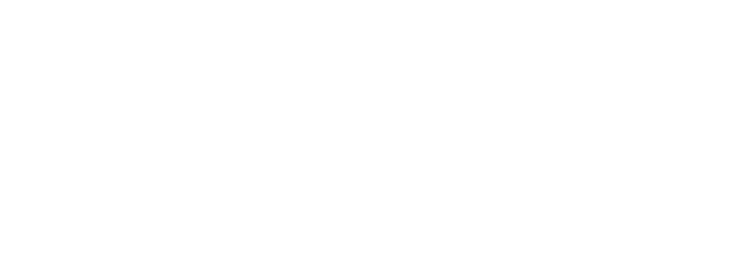
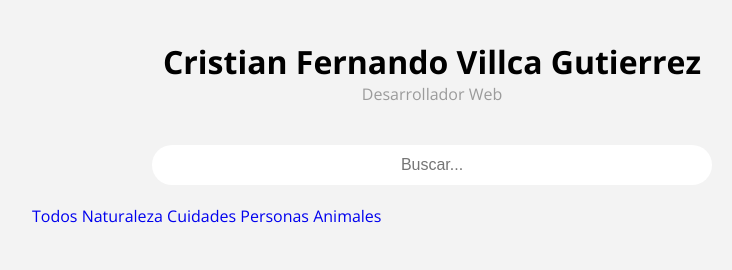
Before and after one commit to crisdux/portafolio2019, a plain HTML site: page index.html in a window 1280 px wide. Shown: the whole page, without its empty margins (208-940 px from the left). Drawn offline with nearby package versions, Linux system fonts and the light colour scheme.

Commit message:
estilos del header

```diff
--- a/estilos.css
+++ b/estilos_generales.css
@@ -8,3 +8,13 @@ body{
     background: #f3f3f3;
     font-family: 'Open Sans', sans-serif;
 }
+
+a{
+    text-decoration: none;
+}
+
+.contenedor{
+    width:90%;
+    max-width: 800px;
+    margin:auto;
+}
--- /dev/null
+++ b/estilos_header.css
@@ -0,0 +1,31 @@
+header{
+    padding: 40px 0;
+}
+
+header .logo{
+    text-align: center;
+    margin-bottom: 40px;
+}
+
+header .logo p{
+    color:#9b9b9b
+}
+
+header form{
+    width: 100%;
+    display: flex;
+    justify-content: center;
+    margin-bottom: 20px;
+}
+
+header .barra-busqueda{
+    width: 70%;
+    height: 40px;
+    line-height: 40px;
+    background: #fff;
+    padding:  0 20px;
+    border-radius: 100px;
+    border: none;
+    text-align: center;
+    font-size: 16px;
+}
--- a/index.html
+++ b/index.html
@@ -4,10 +4,34 @@
     <meta charset="UTF-8">
     <meta name="viewport" content="width=device-width, initial-scale=1.0">
     <meta http-equiv="X-UA-Compatible" content="ie=edge">
+    <link rel="stylesheet" href="estilos_generales.css">
+    <link rel="stylesheet" href="estilos_header.css">
     <link href="https://fonts.googleapis.com/css?family=Open+Sans:400,700&display=swap" rel="stylesheet">
     <title>Portafolio dinamico | Cristian Fernando Villca Gutierrez</title>
 </head>
 <body>
 
+    <div class="contenedor">
+        <header>
+            <div class="logo">
+                <h1>Cristian Fernando Villca Gutierrez</h1>
+                <p>Desarrollador Web</p>
+            </div>
+
+            <form action="">
+                <input type="text" class="barra-busqueda" id="barra-busqueda" placeholder="Buscar...">
+            </form>
+
+            <div class="categorias" id="categorias">
+                <a href="#" class="activo">Todos</a>
+                <a href="#">Naturaleza</a>
+                <a href="#">Cuidades</a>
+                <a href="#">Personas</a>
+                <a href="#">Animales</a>
+            </div>
+
+
+        </header>
+    </div>
 </body>
 </html>
```
